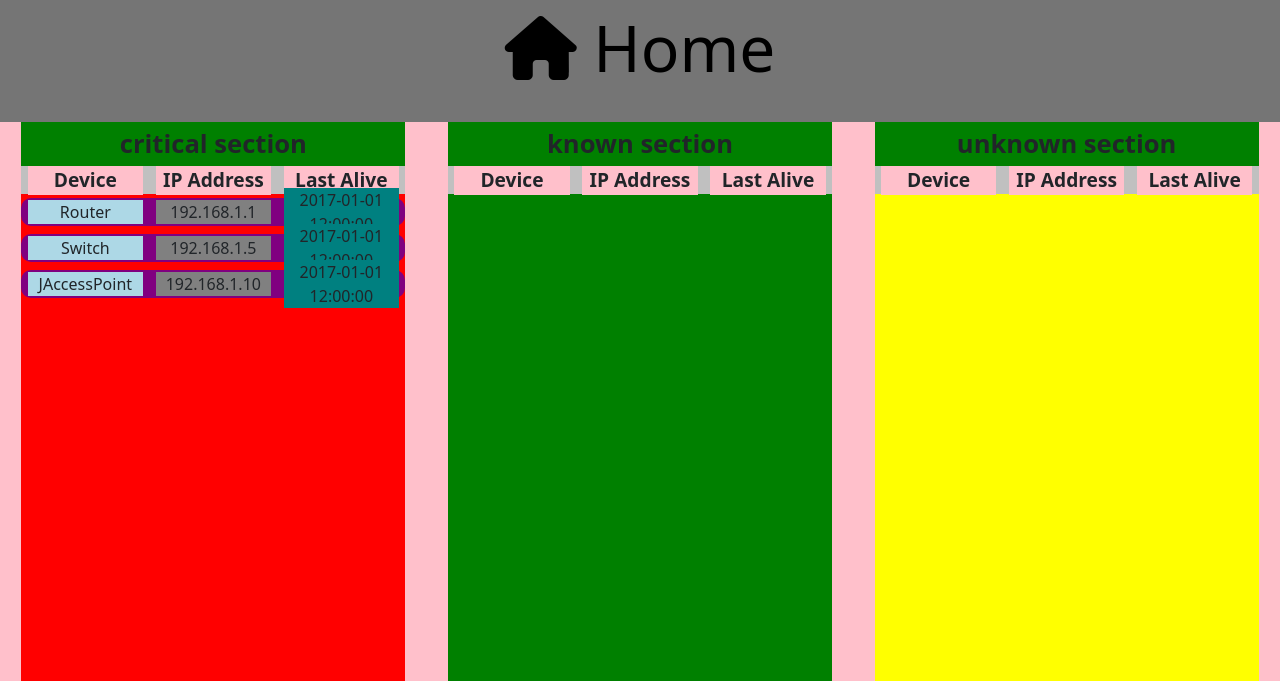
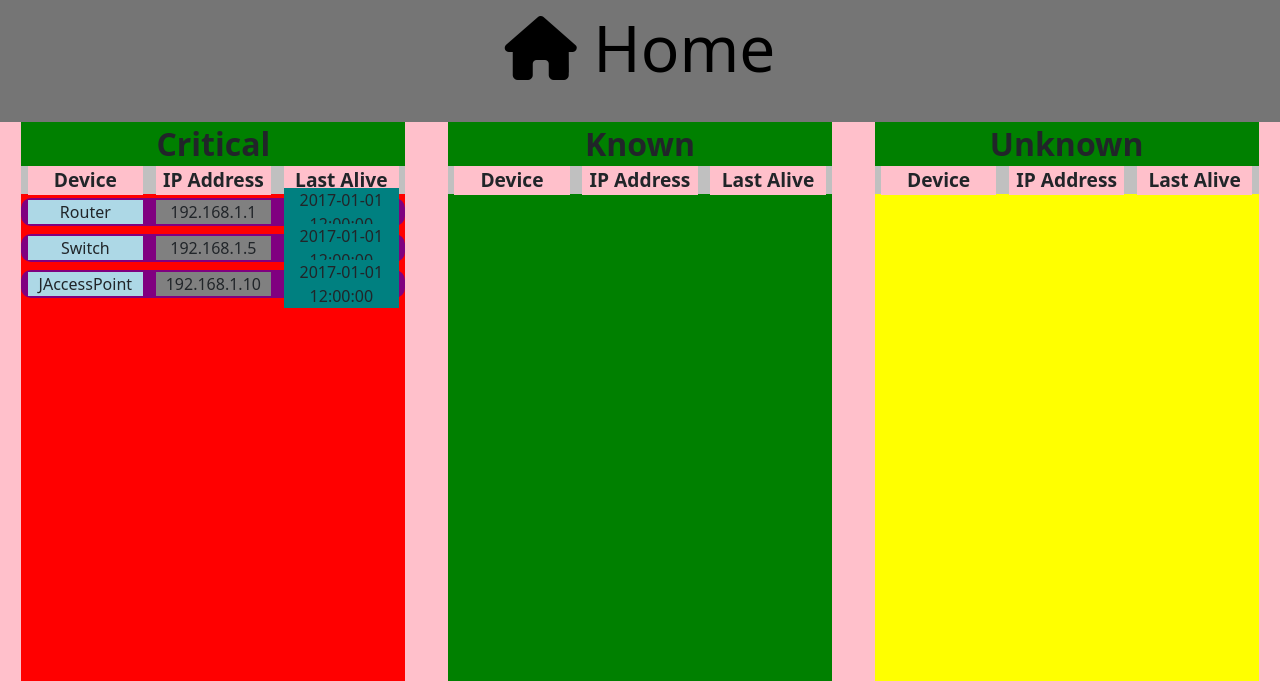
Before and after one commit to joeyagreco/NeMo, a Flask app: page / in a window 1280 px wide. Shown: the part 80-761 px from the top of the page. Run offline with Flask 2, Linux system fonts and the light colour scheme; some libraries are stand-ins or nearby versions.

Commit message:
styling and renaming

```diff
--- a/static/css/homePage/macros/deviceSectionMacro.css
+++ b/static/css/homePage/macros/deviceSectionMacro.css
@@ -13,7 +13,7 @@
     display: flex;
     align-items: center;
     justify-content: center;
-    font-size: 160%;
+    font-size: 200%;
     font-weight: bold;
     background-color: green;
 }
--- a/templates/homePage/homePage.html
+++ b/templates/homePage/homePage.html
@@ -18,8 +18,8 @@
 
 {% block content %}
 <div id="deviceSections">
-    {{deviceSectionMacro("criticalSection","critical section", devices)}}
-    {{deviceSectionMacro("knownSection","known section")}}
-    {{deviceSectionMacro("unknownSection","unknown section")}}
+    {{deviceSectionMacro("criticalSection","Critical", devices)}}
+    {{deviceSectionMacro("knownSection","Known")}}
+    {{deviceSectionMacro("unknownSection","Unknown")}}
 </div>
 {% endblock %}
```
